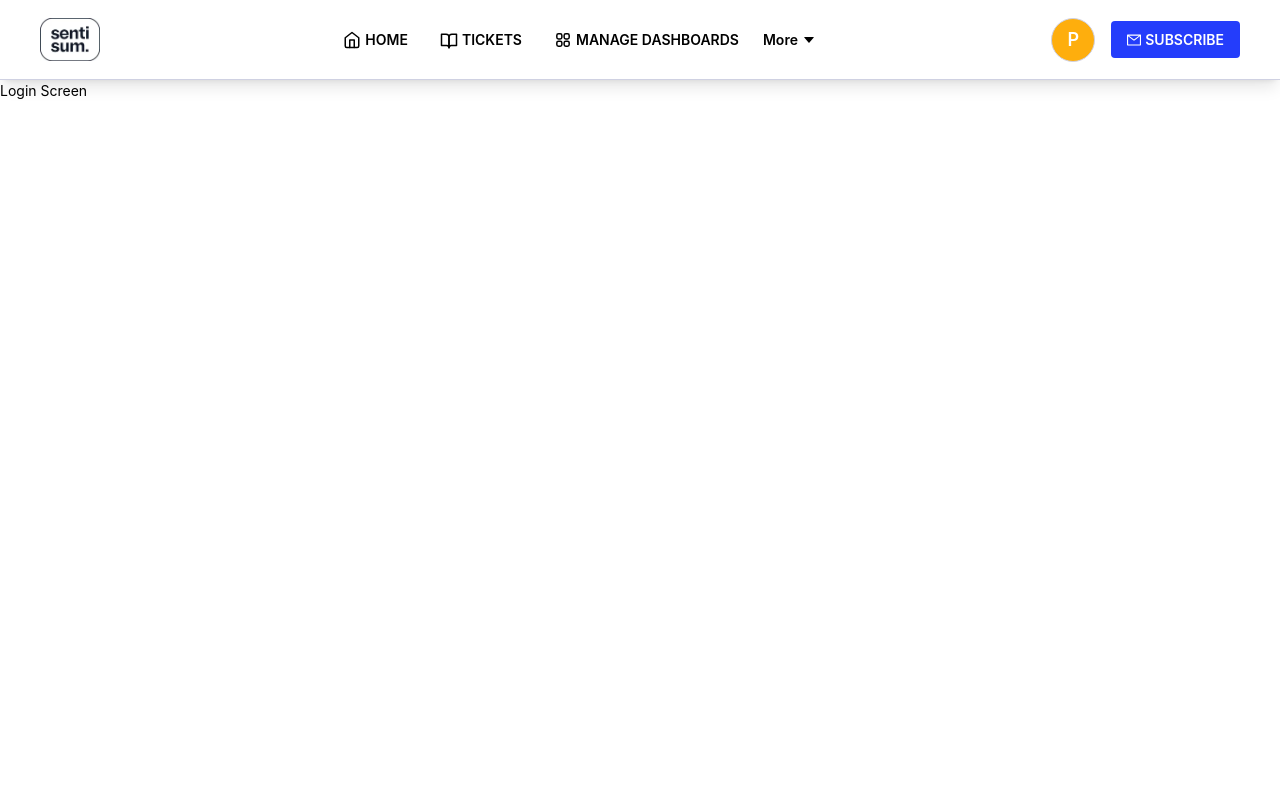
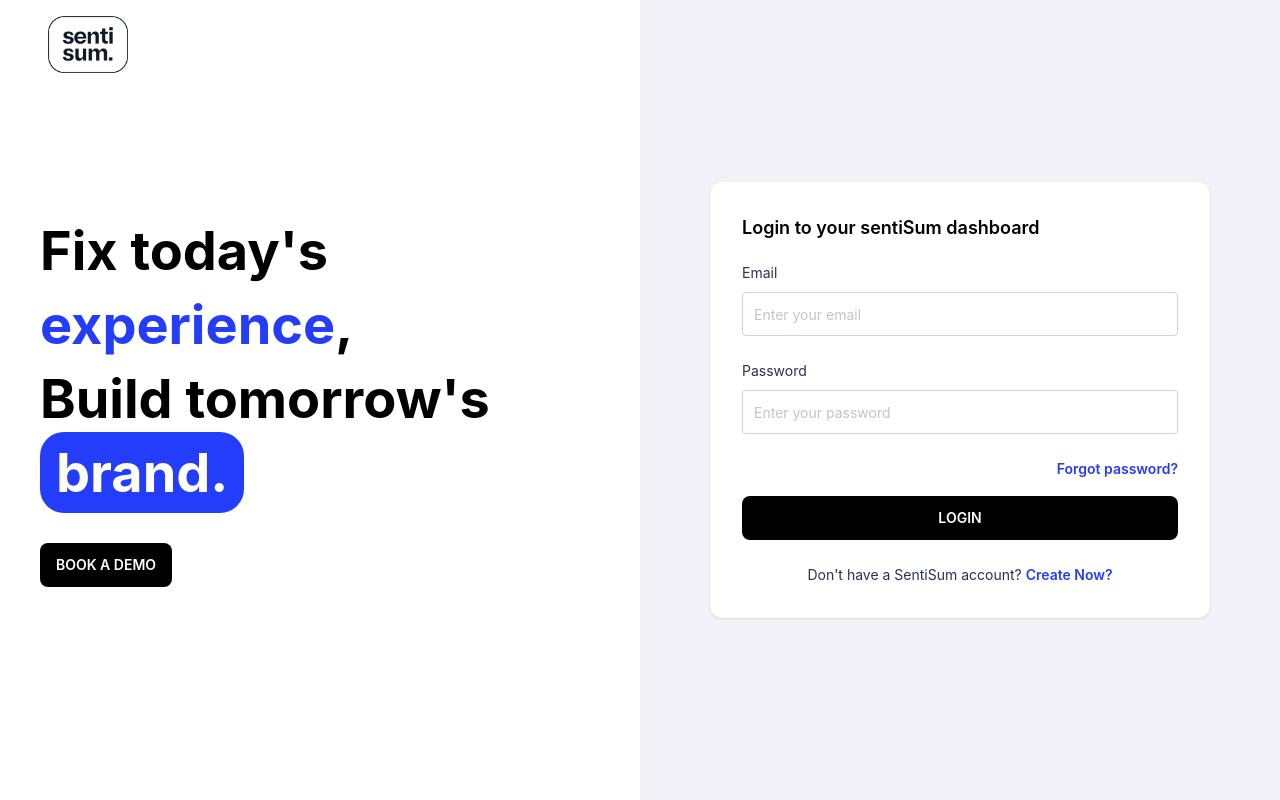
Before and after one commit to madhuveeraprasath-a/sentisum-dashboard, a Next.js app: page / in a window 1280 px wide. Built offline with nearby package versions, Linux system fonts and the light colour scheme.

Commit message:
added redirections

```diff
--- a/app/common-page/page.tsx
+++ b/app/common-page/page.tsx
@@ -1,4 +1,8 @@
+"use client";
+import { useAuthRedirect } from "../utills/useAuthRedirect";
+
 const CommonPage = () => {
+  useAuthRedirect();
   return (
     <div className="flex flex-col items-center justify-center mt-10">
       <p className="mt-4 text-lg text-center font-semibold">
--- /dev/null
+++ b/app/components/LoginComponent.tsx
@@ -0,0 +1,101 @@
+"use client";
+import { Form, Input } from "antd";
+import useNotification from "antd/es/notification/useNotification";
+import { useRouter } from "next/navigation";
+
+const LoginComponent = () => {
+  const router = useRouter();
+  const [api, contextHolder] = useNotification();
+
+  const onFinishHandler = (values: { email: string; password: string }) => {
+    const { email, password } = values;
+
+    if (
+      email === "product-designer@sentisum.com" &&
+      password === "Designer@321"
+    ) {
+      localStorage.setItem("isLoggedIn", "true");
+      router.push("/dashboard");
+    } else {
+      api.error({
+        message: "Login Failed",
+        description: "Invalid email or password",
+        placement: "topRight",
+      });
+    }
+  };
+
+  const forgotPasswordHandler = () => {
+    api.info({
+      message: "Forgot Password",
+      description: "Please contact support for password reset.",
+      placement: "topRight",
+    });
+  };
+
+  const createAccountHandler = () => {
+    window.open("https://app.sentisum.com/onboard", "_blank");
+  };
+
+  return (
+    <div className="bg-neutral-100 shadow rounded-xl p-8 w-[500px]">
+      {contextHolder}
+      <p className="font-semibold text-lg">Login to your sentiSum dashboard</p>
+      <div className="mt-5">
+        <Form
+          layout="vertical"
+          scrollToFirstError
+          onFinish={onFinishHandler}
+          requiredMark={false}
+        >
+          <Form.Item
+            name="email"
+            label="Email"
+            rules={[{ required: true, message: "Please input your email!" }]}
+          >
+            <Input
+              type="email"
+              placeholder="Enter your email"
+              className="h-11"
+            />
+          </Form.Item>
+          <Form.Item
+            name="password"
+            label="Password"
+            rules={[{ required: true, message: "Please input your password!" }]}
+          >
+            <Input
+              type="password"
+              placeholder="Enter your password"
+              className="h-11"
+            />
+          </Form.Item>
+          <p
+            onClick={forgotPasswordHandler}
+            className="text-primary-500 font-semibold text-right cursor-pointer"
+          >
+            Forgot password?
+          </p>
+
+          <Form.Item>
+            <button className="h-11 rounded-lg w-full bg-black text-neutral-100 font-semibold text-sm px-4 mt-4 transition-all duration-300">
+              LOGIN
+            </button>
+          </Form.Item>
+
+          <p className="text-center">
+            Don't have a SentiSum account?{" "}
+            <span
+              onClick={createAccountHandler}
+              className="text-primary-500 font-semibold cursor-pointer"
+            >
+              Create Now?
+            </span>
+          </p>
+        </Form>
+      </div>
+    </div>
+  );
+};
+
+export default LoginComponent;
--- a/app/components/Navbar/Header.tsx
+++ b/app/components/Navbar/Header.tsx
@@ -23,6 +23,10 @@
       router.push(menu?.redirectionLink);
     }
   };
+
+  if (pathname == "/") {
+    return null;
+  }
 
   return (
     <div>
--- a/app/components/Navbar/UserInfo.tsx
+++ b/app/components/Navbar/UserInfo.tsx
@@ -15,6 +15,11 @@
   const router = useRouter();
 
   const onMenuClickHandler = (menu: HeaderMenu) => {
+    if (menu.id == "logout") {
+      localStorage.removeItem("isLoggedIn");
+      router.push("/");
+      return;
+    }
     if (pathname == menu.redirectionLink) return;
     if (menu?.redirectionLink) {
       router.push(menu?.redirectionLink);
--- a/app/constants/HeaderConstants.ts
+++ b/app/constants/HeaderConstants.ts
@@ -64,7 +64,6 @@
   {
     id: "logout",
     name: "Logout",
-    redirectionLink: "/common-page",
   },
 ];
 
--- a/app/dashboard/page.tsx
+++ b/app/dashboard/page.tsx
@@ -2,6 +2,7 @@
 
 import { Form, Input } from "antd";
 import TextArea from "antd/es/input/TextArea";
+import { useRouter } from "next/navigation";
 import { useEffect, useMemo, useState } from "react";
 import CardContainer from "../components/Cards/CardContainer";
 import EmptyCard from "../components/Cards/EmptyCard";
@@ -11,13 +12,16 @@
 import DashboardLoading from "../components/Loaders/DashboardLoading";
 import { CloseIcon } from "../components/svgs/CloseIcon";
 import dashboardInitialData from "../JSON/dashboardData.json";
+import { useAuthRedirect } from "../utills/useAuthRedirect";
 
 const Dashboard = () => {
+  useAuthRedirect();
   const [rawData, setRawData] = useState(dashboardInitialData.data);
   const [activeFilter, setActiveFilter] = useState("all");
   const [loading, setLoading] = useState(true);
   const [showTextModal, setShowTextModal] = useState(false);
   const [form] = Form.useForm();
+  const router = useRouter();
 
   useEffect(() => {
     const timeout = setTimeout(() => setLoading(false), 3000);
--- a/app/manage-dashboards/page.tsx
+++ b/app/manage-dashboards/page.tsx
@@ -1,4 +1,8 @@
+"use client";
+import { useAuthRedirect } from "../utills/useAuthRedirect";
+
 const ManageDashboards = () => {
+  useAuthRedirect();
   return (
     <div>
       <h1>Manage Dashboards</h1>
--- a/app/page.tsx
+++ b/app/page.tsx
@@ -1,7 +1,56 @@
+"use client";
+import Image from "next/image";
+import LoginComponent from "./components/LoginComponent";
+import { useEffect } from "react";
+import { useRouter } from "next/navigation";
+
 export default function Home() {
+  const router = useRouter();
+  const bookDemoHandler = () => {
+    window.open("https://www.sentisum.com/about/book-demo", "_blank");
+  };
+
+  useEffect(() => {
+    const isLoggedIn = localStorage.getItem("isLoggedIn");
+    if (isLoggedIn === "true") {
+      router.push("/dashboard");
+    }
+  }, []);
+
   return (
-    <div>
-      <p>Login Screen</p>
+    <div className="min-h-screen flex">
+      <div className="w-1/2 bg-neutral-100 flex items-center justify-center p-10">
+        <div className="absolute top-4 left-12">
+          <Image
+            src="/images/sentisumLogo.webp"
+            alt="Logo"
+            height={80}
+            width={80}
+            className="mb-4"
+          />
+        </div>
+        <div>
+          <div className="text-[54px] font-bold leading-snug">
+            Fix today's <span className="text-primary-500">experience</span>,
+            <br />
+            Build tomorrow's{" "}
+            <span className="bg-primary-500 text-neutral-100  px-4 py-2 rounded-3xl">
+              brand.
+            </span>
+          </div>
+          <div>
+            <button
+              onClick={bookDemoHandler}
+              className="h-11 rounded-lg bg-black text-neutral-100 font-semibold text-sm px-4 mt-8 transition-all duration-300"
+            >
+              BOOK A DEMO
+            </button>
+          </div>
+        </div>
+      </div>
+      <div className="w-1/2 flex items-center justify-center bg-neutral-200">
+        <LoginComponent />
+      </div>
     </div>
   );
 }
--- a/app/tickets/page.tsx
+++ b/app/tickets/page.tsx
@@ -5,14 +5,16 @@
 import MessageCard from "../components/Conversation/MessageCard";
 import MessageInfoCard from "../components/Conversation/MessageInfoCard";
 import EmptyConversation from "../components/Conversation/EmptyConversation";
-import ConversationLoading from "../components/Conversation/ConversationLoading";
+import ConversationLoading from "../components/Loaders/ConversationLoading";
 import Avatar from "../components/Navbar/Avatar";
 import ConversationFilter from "../components/Conversation/ConversationFilter";
+import { useAuthRedirect } from "../utills/useAuthRedirect";
 
 const sentiments = ["all", "positive", "negative", "neutral"];
 type Sentiment = (typeof sentiments)[number];
 
 const Tickets = () => {
+  useAuthRedirect();
   const [conversations, setConversations] =
     useState<Ticket[]>(conversationData);
   const [selectedTicket, setSelectedTicket] = useState<Ticket | null>(null);
--- /dev/null
+++ b/app/utills/useAuthRedirect.ts
@@ -0,0 +1,15 @@
+"use client";
+
+import { useEffect } from "react";
+import { useRouter } from "next/navigation";
+
+export const useAuthRedirect = () => {
+  const router = useRouter();
+
+  useEffect(() => {
+    const isLoggedIn = localStorage.getItem("isLoggedIn");
+    if (!isLoggedIn) {
+      router.push("/");
+    }
+  }, []);
+};
```
Also changed, not shown: app/components/Loaders/ConversationLoading.tsx (renamed from app/components/Conversation/ConversationLoading.tsx).
